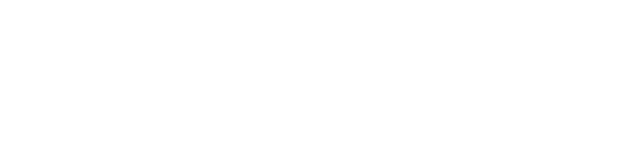
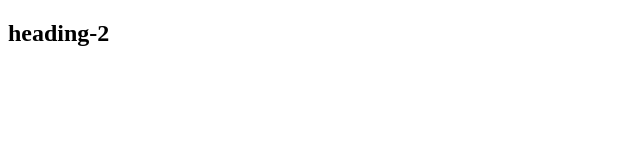
Before and after one commit to sagarr2001/test-05, a plain HTML site: page contact.html in a window 1280 px wide. Shown: the whole page, without its empty margins (0-640 px from the left). Drawn offline with Linux system fonts and the light colour scheme.

Commit message:
changed in contact

```diff
--- a/contact.html
+++ b/contact.html
@@ -5,5 +5,7 @@
     <meta name="viewport" content="width=device-width, initial-scale=1.0" />
     <title>CONTACT FILE</title>
   </head>
-  <body></body>
+  <body>
+    <h2>heading-2</h2>
+  </body>
 </html>
```
